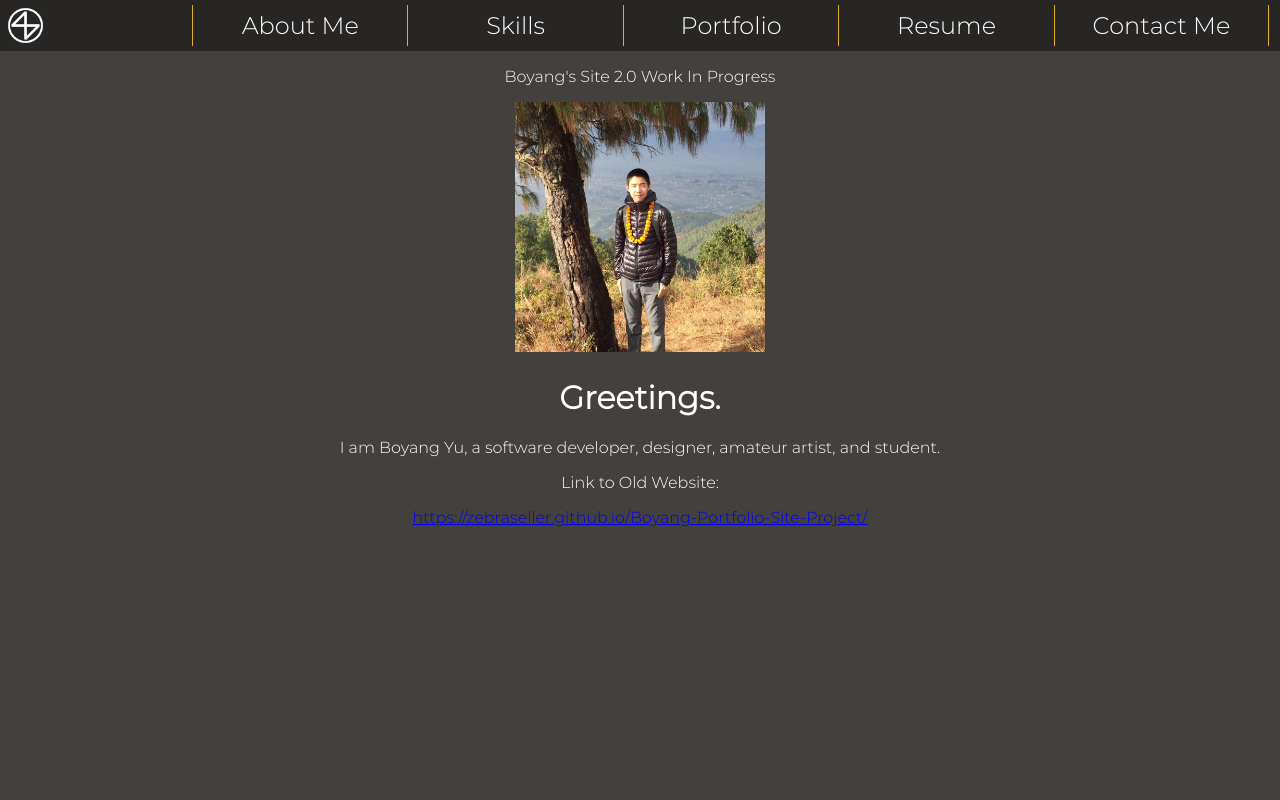
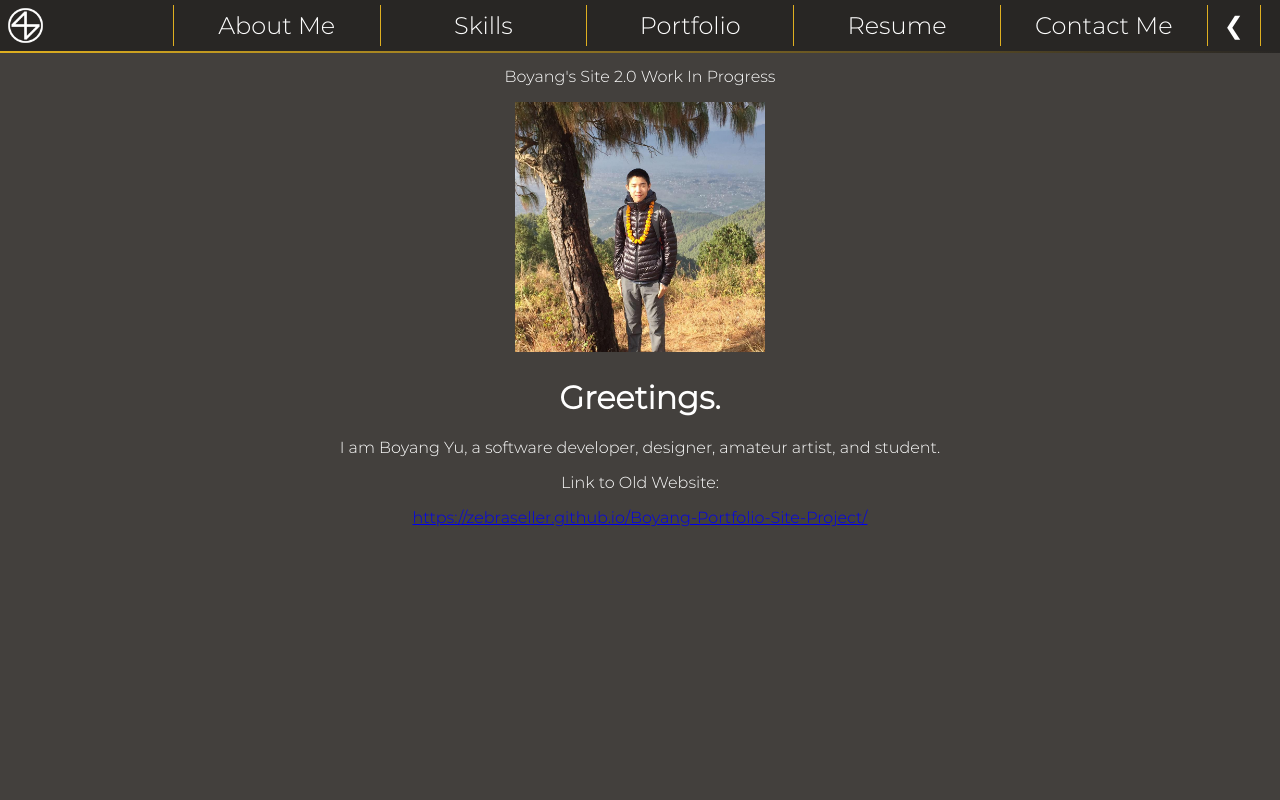
Before and after one commit to ZebraSeller/boyang-portfolio-2, a React (Create React App) app: page / in a window 1280 px wide. Shown: the top 800 px of the page. Built offline with nearby package versions, Linux system fonts and the light colour scheme.

Commit message:
Added Hide Button and animation to Nav Bar

```diff
--- a/src/general_comps/nav_bar.css
+++ b/src/general_comps/nav_bar.css
@@ -1,33 +1,75 @@
-.nav-bar {
+#nav-bar-container {
   font-size: 24px;
   text-align: left;
   width: 100%;
   height: 4vw;
-  background-color:hsl(30, 5%, 15%);
+  background-color:hsla(30, 5%, 15%,1);
   position: fixed;
   top: 0px;
   left: 0px;
+  transition-duration: 1s;
 }
-.icon-container {
-  height: 100%;
-  width: 15%;
-  display: inline-block;
-  margin: 0px;
-}
-.zb-icon {
+
+#zb-icon {
+  position: relative;
   width: 3vw;
   float: left;
-  left: 50%;
-  margin: 0.5vw;
+  padding: 0.5vw;
+  padding-right: 10%;
+  background-color: hsl(30, 5%, 15%);
+  z-index: 1;
+  left: 0%;
+  top: 0%;
+  transition-duration: 1s;
 }
 
 .button-container {
-  display: inline-block;
+  display:inline-flex;
   width: 85%;
   height: 100%;
   margin: 0px;
   vertical-align: top;
+  z-index: 0;
+  transition-duration: 1s;
 }
+
+#hide-button {
+  display:inline-block;
+  width: 5%;
+  height: 4vw;
+  color: white;
+  background-color:hsl(30, 5%, 15%);
+  text-align: center;
+  line-height: 4vw;
+  cursor: pointer;
+  transition-duration: 0.4s;
+  padding: 0px;
+  margin: 0px;
+}
+#hide-button:hover {
+  background-color: hsl(45, 75%, 50%);
+  border-color: hsl(30, 5%, 25%);
+  color: white;
+  font-size: 32px;
+}
+#hide-button:active {
+  background-color: hsl(30, 5%, 17%);
+  color: hsl(45, 75%, 50%);
+  transform: scale(85%);
+}
+
+
+#bottom-bar {
+  display: block;
+  width: 100%;
+  height: 2px;
+  background-image: linear-gradient(to right,hsl(45, 75%, 50%),hsl(30, 5%, 15%));
+  top: 20px;
+  margin: 0px;
+  padding: 0px;
+  transition-duration: 1s;
+}
+
 
 @media screen and (orientation: portrait) {
   .zb-icon {
--- a/src/general_comps/nav_bar.js
+++ b/src/general_comps/nav_bar.js
@@ -5,23 +5,58 @@ import './nav_bar.css';
 import ZBIcon from '../assets/zb_logo_thick_white.png';
 
 function App() {
+	React.useEffect(() => {//run on load.
+    //hideNavBar();
+  }, []);
+
 	//make nav bar auto hide into a square icon on top left after scroll down.
 	return (
-    <div className = "nav-bar">
-			<div className="icon-container">
-				<img src={ZBIcon} alt="LOGO.png" className="zb-icon"/>
-			</div>
-			<div className="button-container">
+    <div id="nav-bar-container">
+			<img src={ZBIcon} alt="LOGO.png" id="zb-icon"/>
+			<div className="button-container" id="button-container">
 				<Nav_Bar_Button text="About Me"/>
 				<Nav_Bar_Button text="Skills"/>
 				<Nav_Bar_Button text="Portfolio"/>
 				<Nav_Bar_Button text="Resume"/>
-				<Nav_Bar_Button text="Contact Me" turnOffRightBorder={false}/>
+				<Nav_Bar_Button text="Contact Me"/>
+				<div style={borderStyle}></div>
+				<div onClick={() => hideNavBar()} id="hide-button">&#10094;</div>
+				<div style={borderStyle}></div>
 			</div>
+			<div id="bottom-bar"></div>
 			{/* <p>    </p>
 			<button>Extende/Hide nav_bar</button> */}
     </div>
   );
 }
+export default App;
 
-export default App;
+let navBarHidden = false;
+function hideNavBar() {
+	if (navBarHidden == false) {
+		document.getElementById("button-container").style.transform ="translateX(-95.1%)";
+		document.getElementById("zb-icon").style.paddingRight="0.5vw";
+		document.getElementById("nav-bar-container").style.backgroundColor="hsla(30, 5%, 15%,0)";
+		document.getElementById("bottom-bar").style.transform ="translateX(-46%) scaleX(8.25%)";
+		document.getElementById("hide-button").innerHTML = "&#10095";
+		navBarHidden = true;
+	} else {
+		document.getElementById("button-container").style.transform ="";
+		document.getElementById("zb-icon").style.paddingRight="10%";
+		document.getElementById("nav-bar-container").style.backgroundColor="hsla(30, 5%, 15%,1)";
+		document.getElementById("bottom-bar").style.transform ="";
+		document.getElementById("hide-button").innerHTML = "&#10094";
+		navBarHidden = false;
+	}
+}
+
+
+let borderStyle = {
+	float: "right",
+	position: "relative",
+	backgroundColor: "hsl(45, 75%, 50%)",
+	width: "1px",
+	height: "80%",
+	top: "10%",
+	transitionDuration:"5s"
+}
--- a/src/general_comps/nav_bar_button.css
+++ b/src/general_comps/nav_bar_button.css
@@ -1,4 +1,4 @@
-.button {
+.nav-bar-button {
   display: inline-block;
   font-size: 24px;
   width: 19.8%;
@@ -11,21 +11,23 @@
   transition-duration: 0.25s;
   padding: 0px;
   margin: 0px;
+  cursor: pointer;
 
   text-align: center;
   line-height: 4vw;
   font-family: Montserrat-Light;
   user-select: none;
 }
-.button:hover {
+.nav-bar-button:hover {
   background-color: hsl(30, 5%, 17%);
   color: hsl(45, 75%, 50%);
 
 }
-.button:active {
+.nav-bar-button:active {
   background-color: hsl(45, 75%, 50%);
   border-color: hsl(30, 5%, 25%);
   color: white;
+  transform: scale(90%);
 }
 
 .border-left {
--- a/src/general_comps/nav_bar_button.js
+++ b/src/general_comps/nav_bar_button.js
@@ -16,7 +16,7 @@ function App({
     };
   }
 	return (
-				<div onClick={onClick} className="button">
+				<div onClick={onClick} className="nav-bar-button">
           <div className="border-left"></div>
           {text}
           <div className="border-right" style={borderRightStyle}></div>
--- a/src/index.css
+++ b/src/index.css
@@ -19,4 +19,5 @@ html {
   font-size: 10 px;
   background-color: hsl(30, 5%, 35%);
   font-family: Montserrat-Light;
+  box-sizing: border-box;
 }
```
Also changed, not shown: 1 other file (tests, documents, lock files or other folders).
